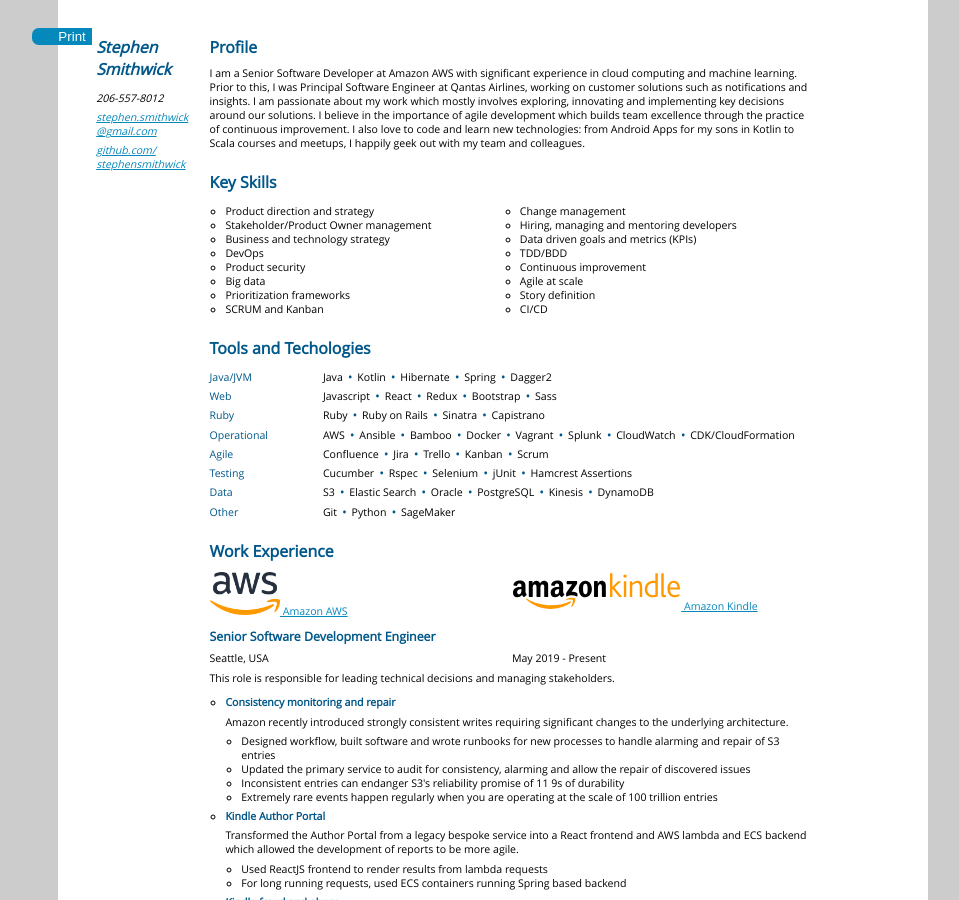
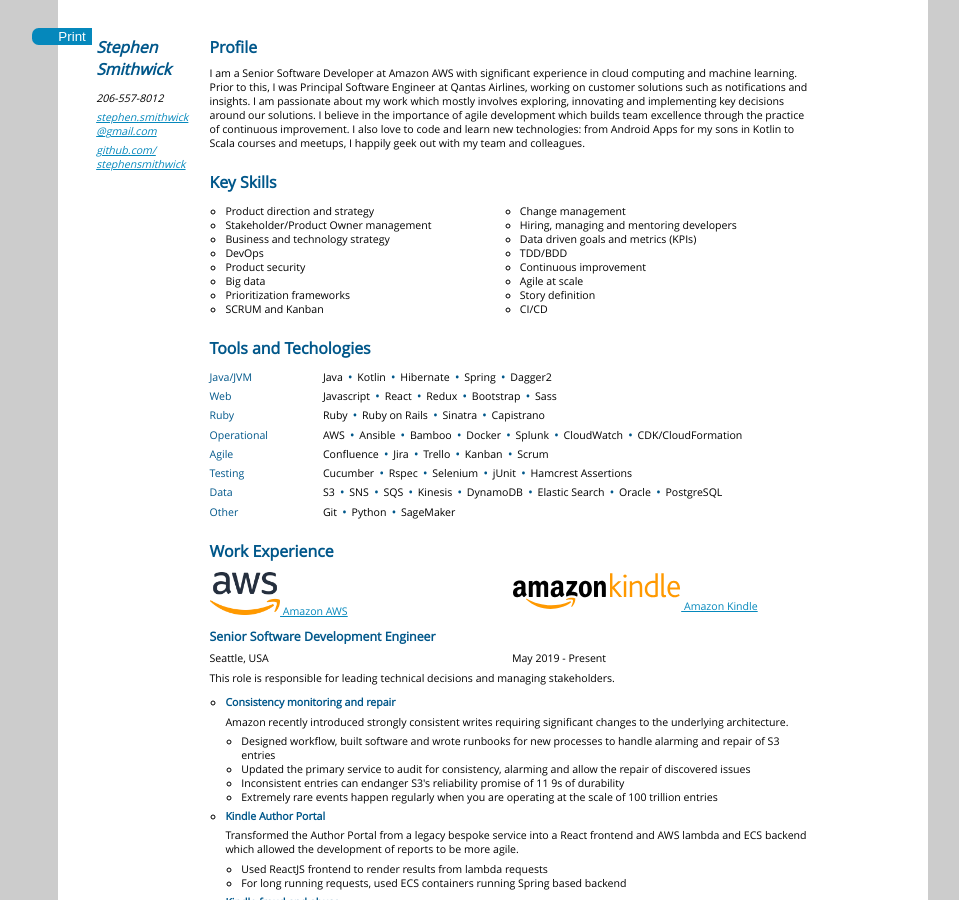
Before and after one commit to StephenSmithwick/StephenSmithwick.github.io, a Jekyll site: the page built from cv.html, in a window 1280 px wide and 900 px high. Shown: the whole window, without its empty margins (147-1106 px from the left). Built offline with Jekyll 4.4.1, drawn with Linux system fonts in a browser that asks for light colours.

Commit message:
Updating CV to focus on AWS technologies

```diff
--- a/cv.html
+++ b/cv.html
@@ -91,7 +91,6 @@
           <li>Ansible</li>
           <li>Bamboo</li>
           <li>Docker</li>
-          <li>Vagrant</li>
           <li>Splunk</li>
           <li>CloudWatch</li>
           <li>CDK/CloudFormation</li>
@@ -124,11 +123,13 @@
       <dd>
         <ul class="inline">
           <li>S3</li>
+          <li>SNS</li>
+          <li>SQS</li>
+          <li>Kinesis</li>
+          <li>DynamoDB</li>
           <li>Elastic Search</li>
           <li>Oracle</li>
           <li>PostgreSQL</li>
-          <li>Kinesis</li>
-          <li>DynamoDB</li>
         </ul>
       </dd>
 
```
